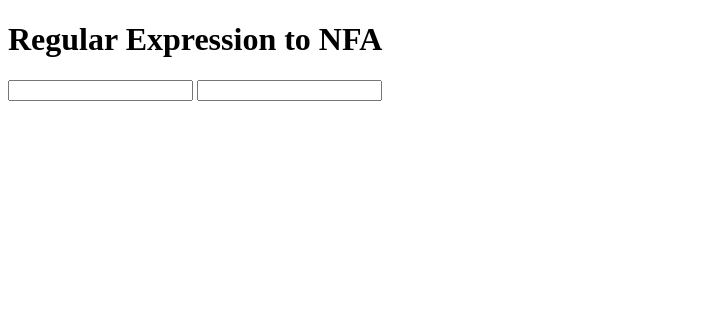
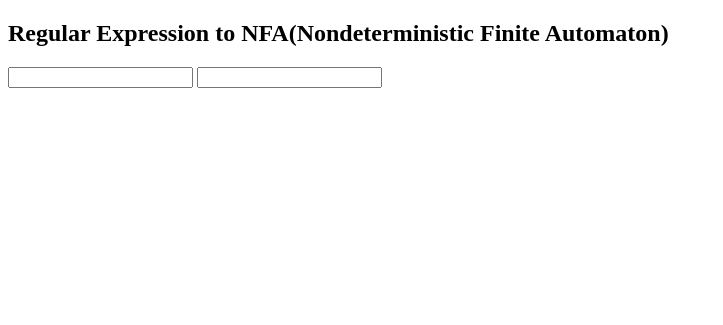
Before and after one commit to hrhr49/simple_regular_expression_engine_for_learning, a website built with Parcel: page index.html in a window 1280 px wide. Shown: the whole page, without its empty margins (0-723 px from the left). Built offline with nearby package versions, Linux system fonts and the light colour scheme.

Commit message:
add comments.

```diff
--- a/index.html
+++ b/index.html
@@ -9,7 +9,7 @@
 </head>
 
 <body>
-  <h1>Regular Expression to NFA</h1>
+  <h2>Regular Expression to NFA(Nondeterministic Finite Automaton)</h2>
   <input type="text" id="regex-text"></input>
   <input type="text" id="input-text"></input>
   <div id="input-text-msg"></div>
```
Also changed, not shown: nfa.ts (+35 -1 lines), regex.ts (+28 -2 lines).
